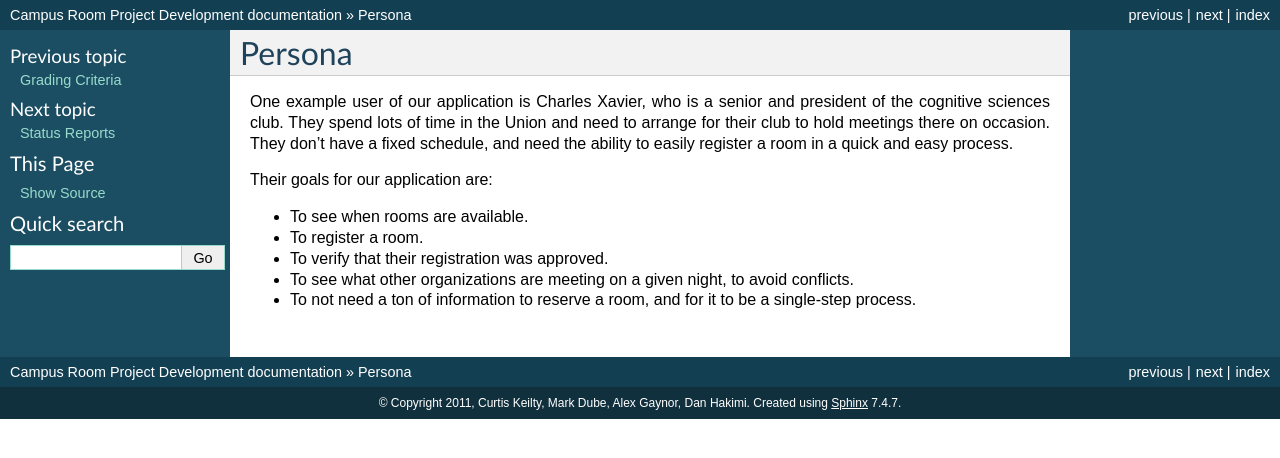
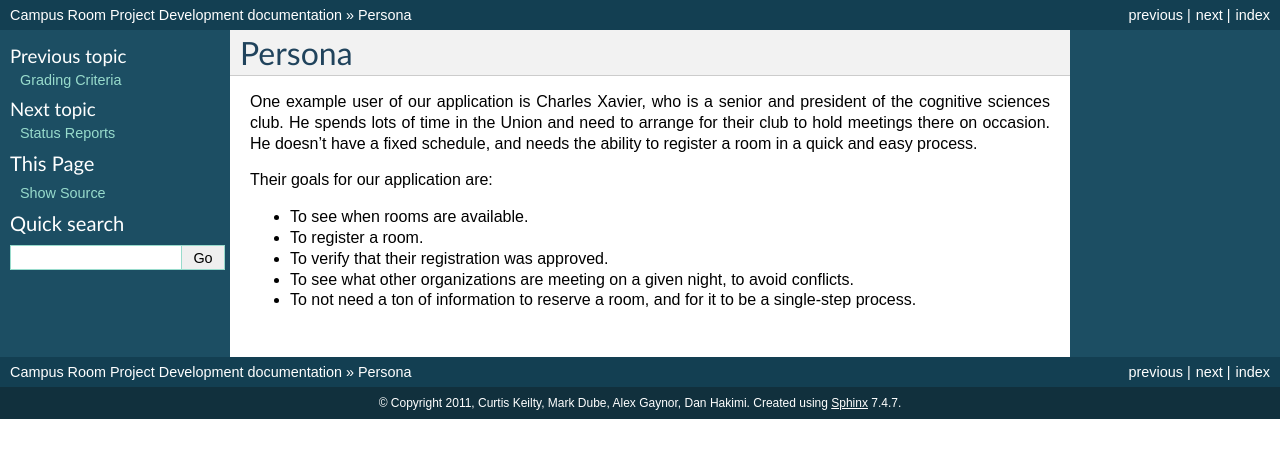
Before and after one commit to DanHakimi/Rooms, a Sphinx documentation site: the page built from docs/persona.rst, in a window 1280 px wide. Shown: the top 458 px of the page. Built offline with Sphinx 7.4.7, drawn with Linux system fonts in a browser that asks for light colours.

Commit message:
charles is a singular

```diff
--- a/docs/persona.rst
+++ b/docs/persona.rst
@@ -2,10 +2,10 @@ Persona
 =======
 
 One example user of our application is Charles Xavier, who is a senior and
-president of the cognitive sciences club. They spend lots of time in the Union
-and need to arrange for their club to hold meetings there on occasion. They
-don't have a fixed schedule, and need the ability to easily register a room in
-a quick and easy process.
+president of the cognitive sciences club. He spends lots of time in the Union
+and need to arrange for their club to hold meetings there on occasion. He
+doesn't have a fixed schedule, and needs the ability to register a room in a
+quick and easy process.
 
 Their goals for our application are:
 
```
